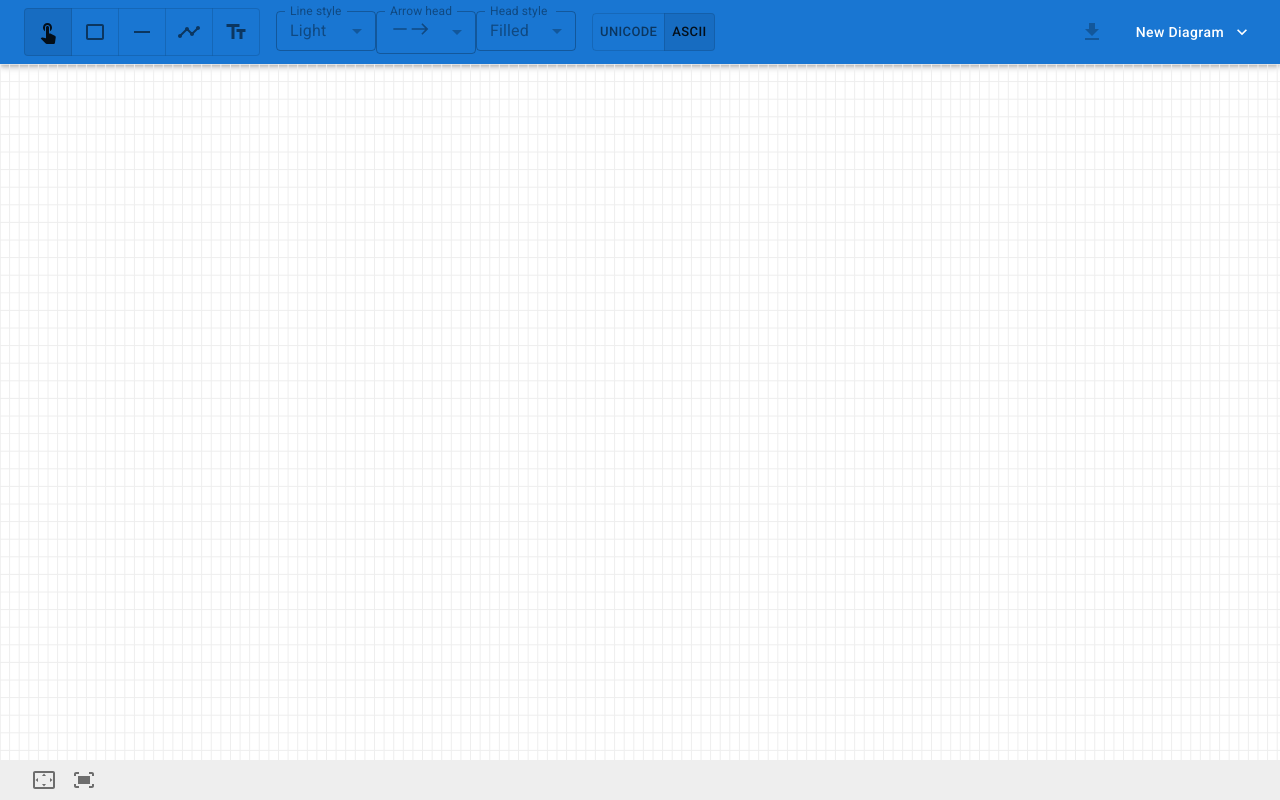
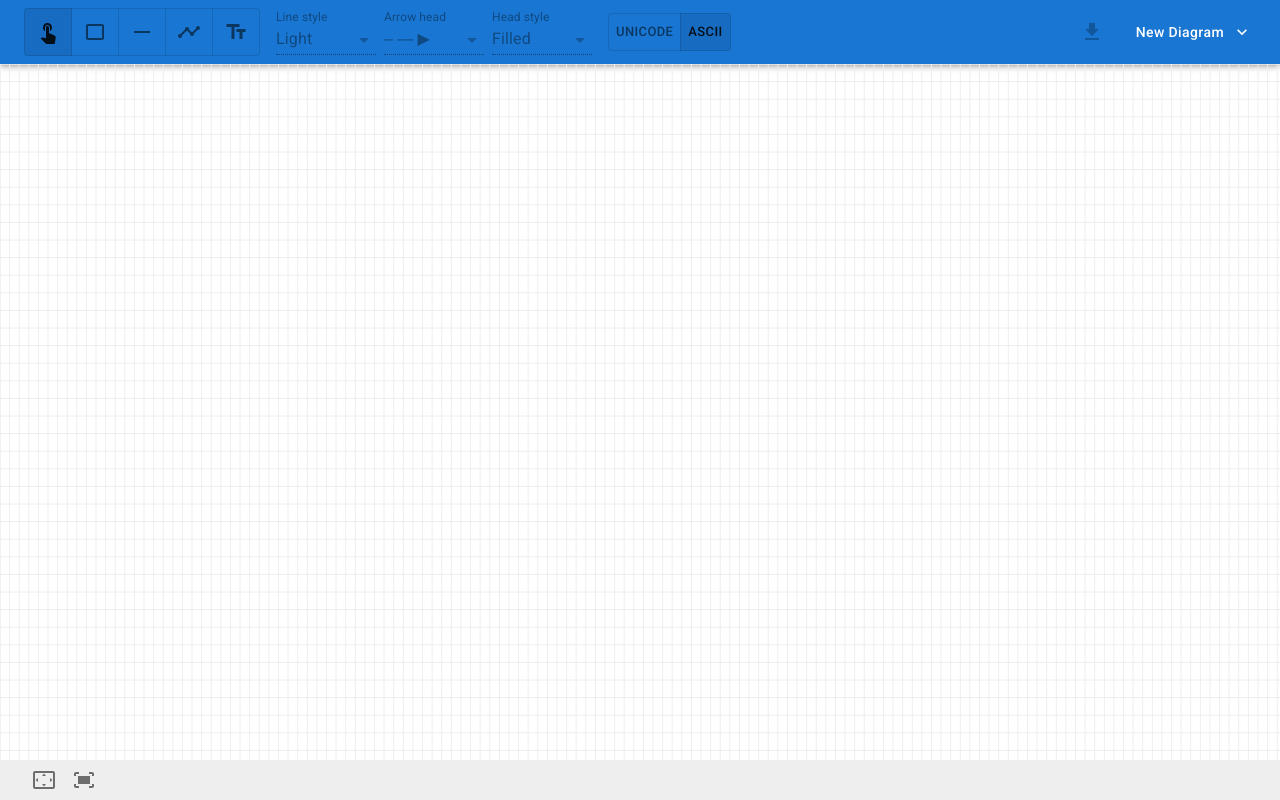
Before and after one commit to hhourani27/asciip, a React (Create React App) app: page / in a window 1280 px wide. Built offline with nearby package versions, Linux system fonts and the light colour scheme; a web font is replaced by a local one.

Commit message:
improve style of ToolbarStyles

```diff
--- a/src/components/toolbar/Toolbar.tsx
+++ b/src/components/toolbar/Toolbar.tsx
@@ -8,10 +8,7 @@ import { ToolbarExport } from "./ToolbarExport";
 
 export default function Toolbar() {
   return (
-    <MuiAppBar
-      position="static"
-      // sx={{ flexGrow: 0, flexShrink: 0, flexBasis: "auto" }}
-    >
+    <MuiAppBar position="static">
       <MuiToolbar sx={{ justifyContent: "space-between" }}>
         <Box
           id="left-toolbar"
--- a/src/components/toolbar/ToolbarStyles.tsx
+++ b/src/components/toolbar/ToolbarStyles.tsx
@@ -10,9 +10,6 @@ import {
 } from "@mui/material";
 import { ARROW_STYLE, LINE_STYLE, Style } from "../../models/style";
 
-import HorizontalRuleIcon from "@mui/icons-material/HorizontalRule";
-import WestIcon from "@mui/icons-material/West";
-import EastIcon from "@mui/icons-material/East";
 export function ToolbarStyles(): JSX.Element {
   const dispatch = useAppDispatch();
 
@@ -155,9 +152,10 @@ export function ToolbarStyles(): JSX.Element {
   };
 
   return (
-    <Box>
+    <Box sx={{ display: "flex", alignItems: "center", gap: 1 }}>
       {/* Line style*/}
       <FormControl
+        variant="standard"
         size="small"
         sx={{ minWidth: "100px" }}
         disabled={!isLineStyleSelectEnabled()}
@@ -177,6 +175,7 @@ export function ToolbarStyles(): JSX.Element {
       </FormControl>
       {/* Arrow head presence/absence */}
       <FormControl
+        variant="standard"
         size="small"
         sx={{ minWidth: "100px" }}
         disabled={!isArrowHeadSelectEnabled()}
@@ -194,26 +193,15 @@ export function ToolbarStyles(): JSX.Element {
           label="Arrow head"
           onChange={handleArrowHeadStyleChange}
         >
-          <MenuItem value={"NONE"}>
-            <HorizontalRuleIcon fontSize="small" />
-            <HorizontalRuleIcon fontSize="small" />
-          </MenuItem>
-          <MenuItem value={"END"}>
-            <HorizontalRuleIcon fontSize="small" />
-            <EastIcon fontSize="small" />
-          </MenuItem>
-          <MenuItem value={"START"}>
-            <WestIcon fontSize="small" />
-            <HorizontalRuleIcon fontSize="small" />
-          </MenuItem>
-          <MenuItem value={"START_END"}>
-            <WestIcon fontSize="small" />
-            <EastIcon fontSize="small" />
-          </MenuItem>
+          <MenuItem value={"NONE"}>{"‒ ― ‒"}</MenuItem>
+          <MenuItem value={"END"}>{"‒ ― ▶"}</MenuItem>
+          <MenuItem value={"START"}>{"◀ ― ‒"}</MenuItem>
+          <MenuItem value={"START_END"}>{"◀ ― ▶"}</MenuItem>
         </Select>
       </FormControl>
       {/* Arrow head style*/}
       <FormControl
+        variant="standard"
         size="small"
         sx={{ minWidth: "100px" }}
         disabled={!isArrowStyleSelectEnabled()}
```
